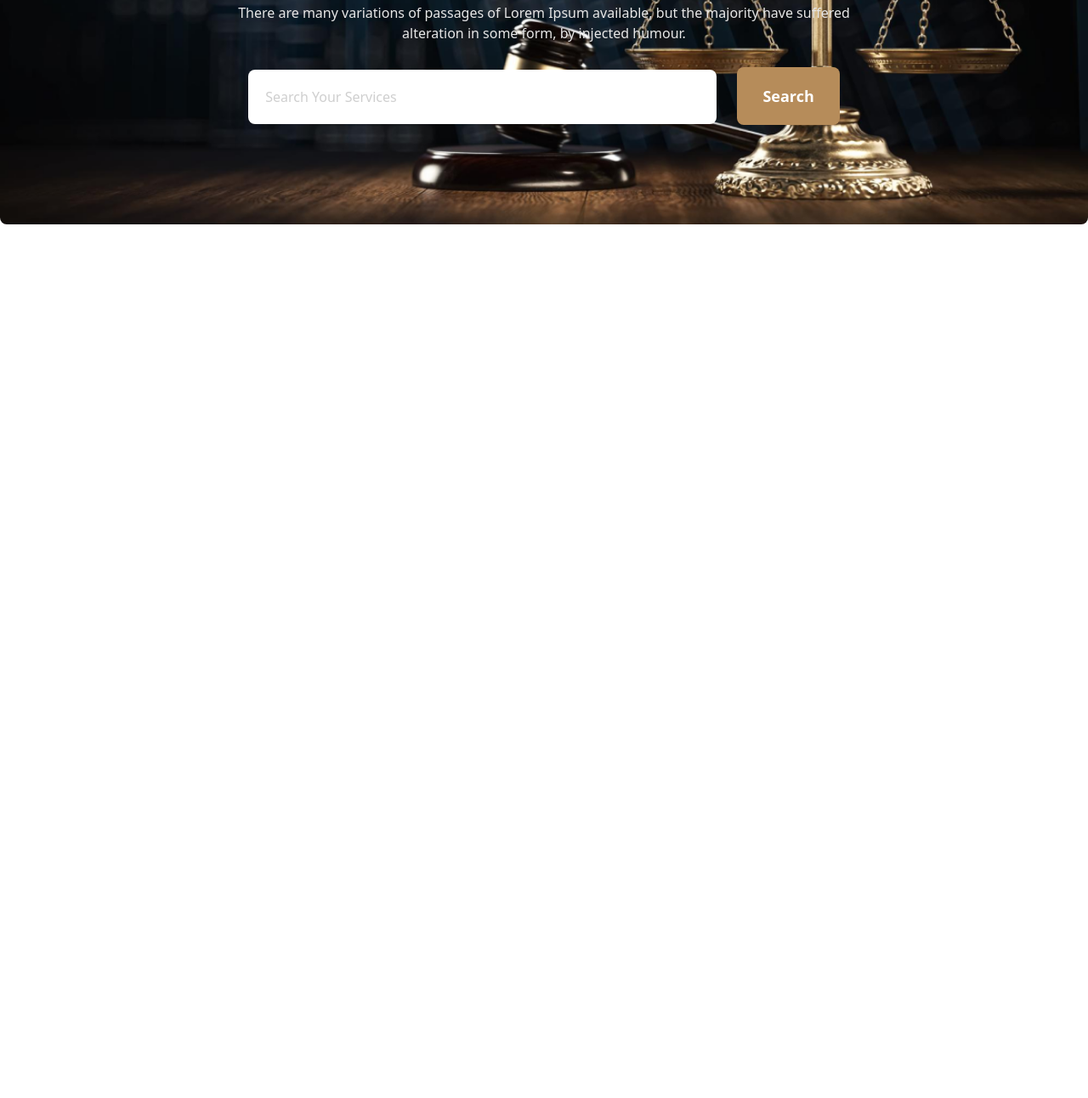
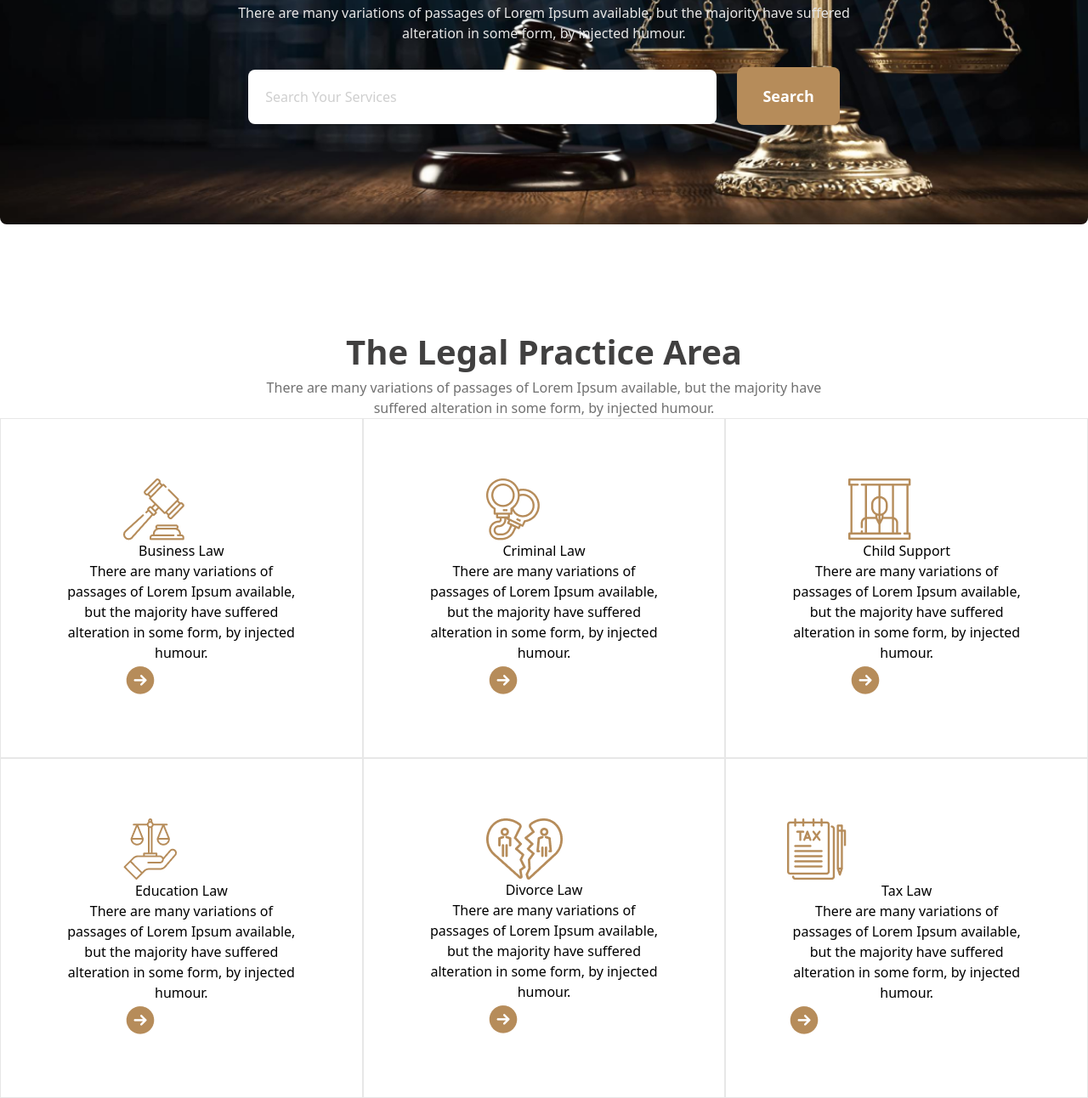
Before and after one commit to sourovmoy/legal-solution-web, a plain HTML site: page index.html in a window 1280 px wide. Shown: the part 474-1766 px from the top of the page at 85% size. Before the commit the page ends 800 px from the top, so only its background shows below. Drawn offline with nearby package versions, Linux system fonts and the light colour scheme.

Commit message:
add practice area

```diff
--- a/index.html
+++ b/index.html
@@ -51,7 +51,7 @@
       <section
         class="bg-[url('/images/banner.png')] bg-cover h-[550px] text-center flex flex-col justify-center px-[270px] rounded-lg"
       >
-        <h3 class="text-white text-7xl eb-garamond">
+        <h3 class="text-white text-7xl eb-garamond font-extrabold">
           We Provide Effective Legal Solutions
         </h3>
         <p class="text-[#E7E7E7] my-7">
@@ -73,5 +73,93 @@
         </form>
       </section>
     </header>
+    <main>
+      <section>
+        <h4
+          class="font-extrabold text-[40px] text-[#414040] mt-[120px] text-center"
+        >
+          The Legal Practice Area
+        </h4>
+        <p class="text-[#707070] px-[300px] text-center">
+          There are many variations of passages of Lorem Ipsum available, but
+          the majority have suffered alteration in some form, by injected
+          humour.
+        </p>
+        <div class="cards-container grid grid-cols-3">
+          <div
+            class="card border text-center border-[#E7E7E7] px-[72px] py-[70px] place-content-center"
+          >
+            <img class="px-[72px]" src="images/business.png" alt="" />
+            <h4>Business Law</h4>
+            <p>
+              There are many variations of passages of Lorem Ipsum available,
+              but the majority have suffered alteration in some form, by
+              injected humour.
+            </p>
+            <img class="px-[72px]" src="images/Frame.png" alt="" />
+          </div>
+          <div
+            class="card border text-center border-[#E7E7E7] px-[72px] py-[70px]"
+          >
+            <img class="px-[72px]" src="images/criminal.png" alt="" />
+            <h4>Criminal Law</h4>
+            <p>
+              There are many variations of passages of Lorem Ipsum available,
+              but the majority have suffered alteration in some form, by
+              injected humour.
+            </p>
+            <img class="px-[72px]" src="images/Frame.png" alt="" />
+          </div>
+          <div
+            class="card border text-center border-[#E7E7E7] px-[72px] py-[70px]"
+          >
+            <img class="px-[72px]" src="images/child.png" alt="" />
+            <h4>Child Support</h4>
+            <p>
+              There are many variations of passages of Lorem Ipsum available,
+              but the majority have suffered alteration in some form, by
+              injected humour.
+            </p>
+            <img class="px-[72px]" src="images/Frame.png" alt="" />
+          </div>
+          <div
+            class="card border text-center border-[#E7E7E7] px-[72px] py-[70px]"
+          >
+            <img class="px-[72px]" src="images/education.png" alt="" />
+            <h4>Education Law</h4>
+            <p>
+              There are many variations of passages of Lorem Ipsum available,
+              but the majority have suffered alteration in some form, by
+              injected humour.
+            </p>
+            <img class="px-[72px]" src="images/Frame.png" alt="" />
+          </div>
+          <div
+            class="card border text-center border-[#E7E7E7] px-[72px] py-[70px]"
+          >
+            <img class="px-[72px]" src="images/divorce.png" alt="" />
+            <h4>Divorce Law</h4>
+            <p>
+              There are many variations of passages of Lorem Ipsum available,
+              but the majority have suffered alteration in some form, by
+              injected humour.
+            </p>
+            <img class="px-[72px]" src="images/Frame.png" alt="" />
+          </div>
+          <div
+            class="card border text-center items-center border-[#E7E7E7] px-[72px] py-[70px]"
+          >
+            <img src="images/tax.png" alt="" />
+            <h4>Tax Law</h4>
+            <p>
+              There are many variations of passages of Lorem Ipsum available,
+              but the majority have suffered alteration in some form, by
+              injected humour.
+            </p>
+            <img src="images/Frame.png" alt="" />
+          </div>
+        </div>
+      </section>
+    </main>
   </body>
 </html>
```
